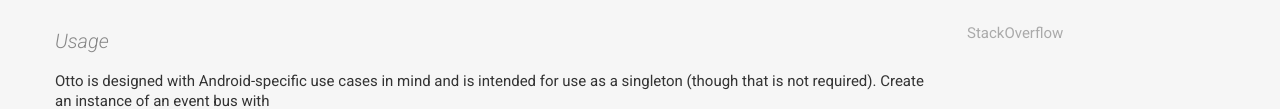
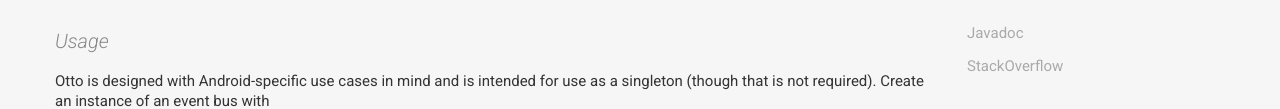
Before and after one commit to square/otto, a plain HTML site: page index.html in a window 1280 px wide. Shown: the part 399-508 px from the top of the page. Drawn offline with nearby package versions, Linux system fonts and the light colour scheme.

Commit message:
Website at Mon Oct 26 22:47:39 EDT 2015

```diff
--- a/index.html
+++ b/index.html
@@ -167,6 +167,7 @@ limitations under the License.</pre>
                 <li><a href="#license">License</a></li>
               </ul>
               <ul class="nav nav-pills nav-stacked secondary">
+                <li><a href="1.x/otto/">Javadoc</a></li>
                 <li><a href="http://stackoverflow.com/questions/tagged/otto?sort=active">StackOverflow</a></li>
               </ul>
             </div>
```
